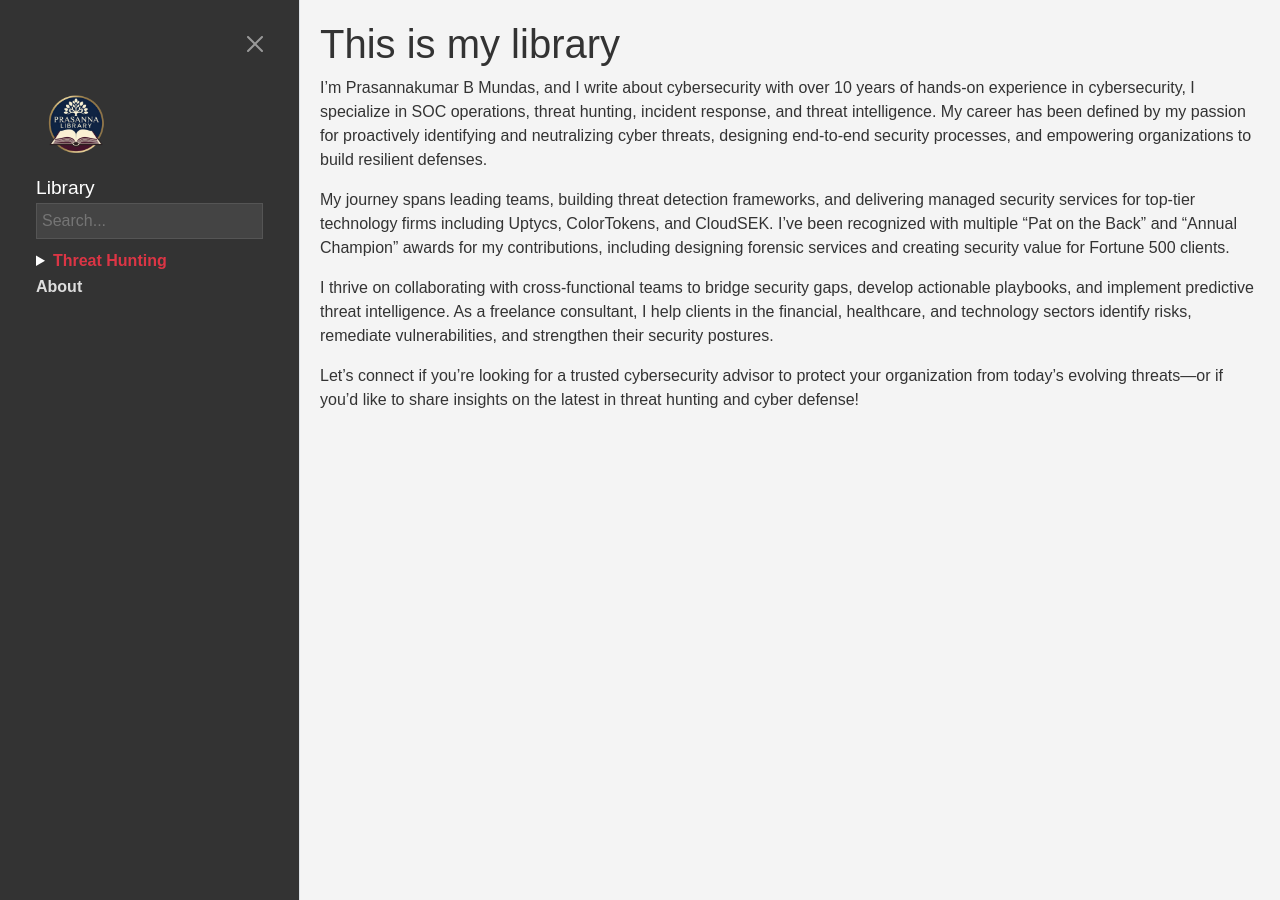
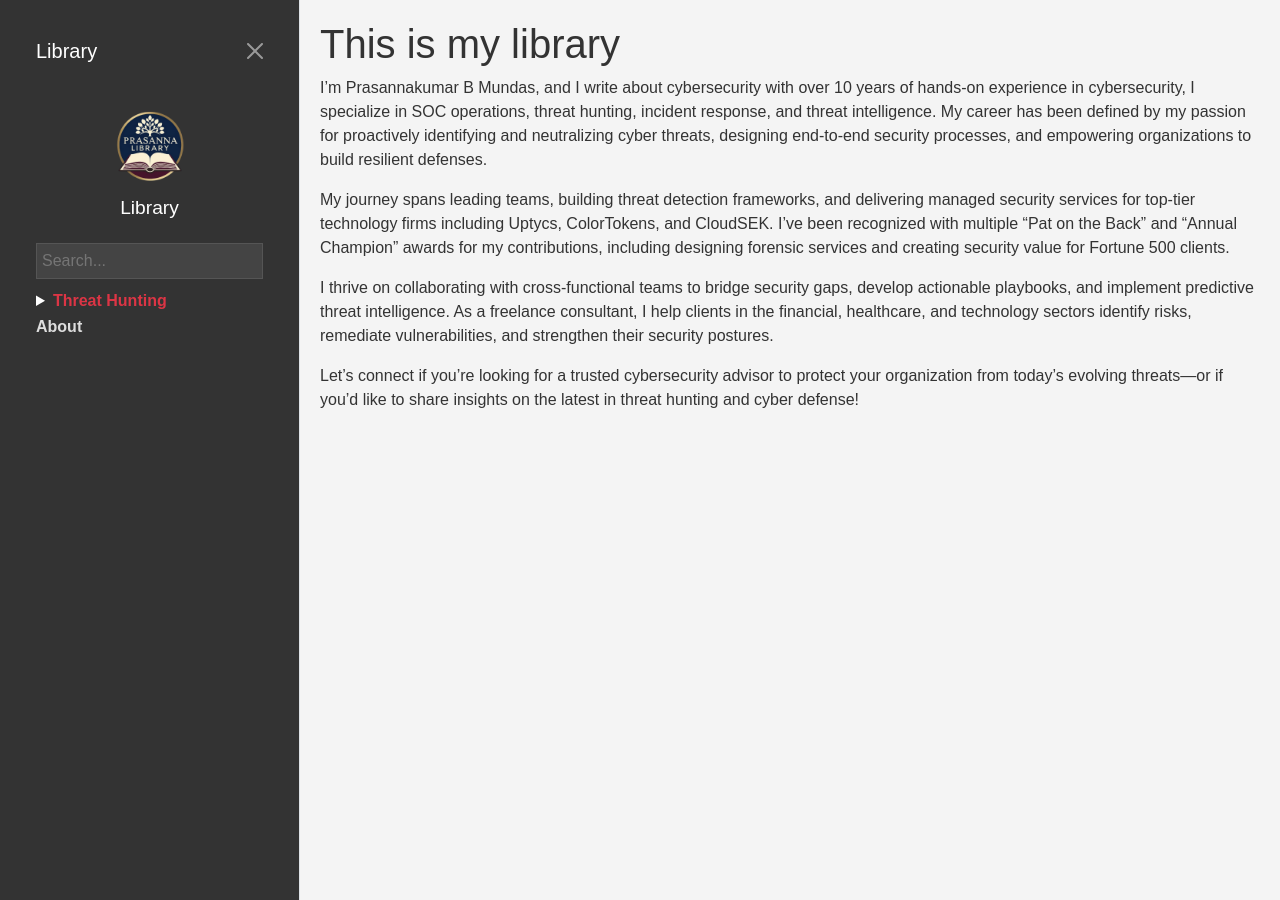
Before and after one commit to pbmundas/library, a Jekyll site: the page built from index.md, in a window 1280 px wide. Built offline with Jekyll 4.4.1, drawn with Linux system fonts in a browser that asks for light colours; comment, search, counter and statistics services are not loaded.

Commit message:
Update default.html

```diff
--- a/_layouts/default.html
+++ b/_layouts/default.html
@@ -20,10 +20,18 @@
       color: #fff;
       width: 300px !important;
     }
+    .offcanvas .logo {
+      text-align: center; /* Center the logo */
+      margin-bottom: 15px; /* Add space below logo */
+    }
     .offcanvas .logo img {
-      width: 80px;
+      width: 96px; /* Increase from 80px to 96px (80px * 1.2 = 96px) */
       height: auto;
-      margin-bottom: 10px;
+      margin: 0 auto; /* Center horizontally */
+    }
+    .offcanvas .site-name {
+      text-align: center; /* Center the site name */
+      margin-bottom: 20px; /* Space before search input */
     }
     .offcanvas .site-name a {
       color: #fff;
@@ -110,7 +118,7 @@
   <button class="btn-toggle btn btn-primary" type="button" data-bs-toggle="offcanvas" data-bs-target="#sidebarOffcanvas" aria-controls="sidebarOffcanvas">☰</button>
   <div class="offcanvas offcanvas-start" tabindex="-1" id="sidebarOffcanvas" aria-labelledby="sidebarOffcanvasLabel">
     <div class="offcanvas-header">
-      <h5 class="offcanvas-title" id="sidebarOffcanvasLabel"></h5>
+      <h5 class="offcanvas-title" id="sidebarOffcanvasLabel">Library</h5>
       <button type="button" class="btn-close btn-close-white" data-bs-dismiss="offcanvas" aria-label="Close"></button>
     </div>
     <div class="offcanvas-body">
```
